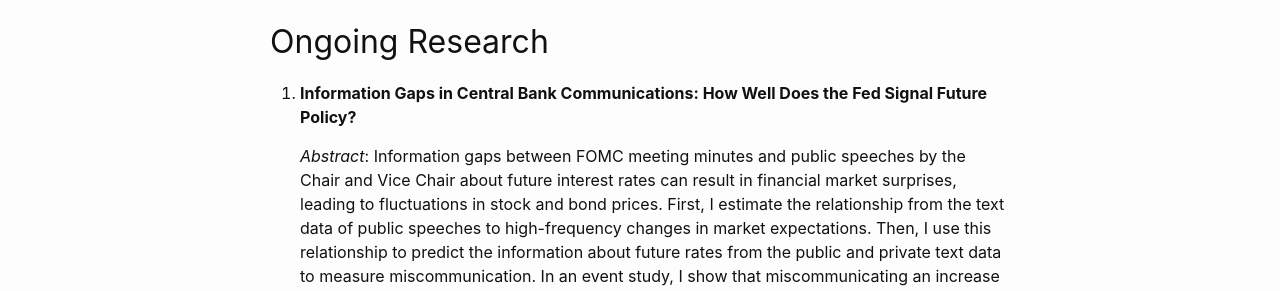
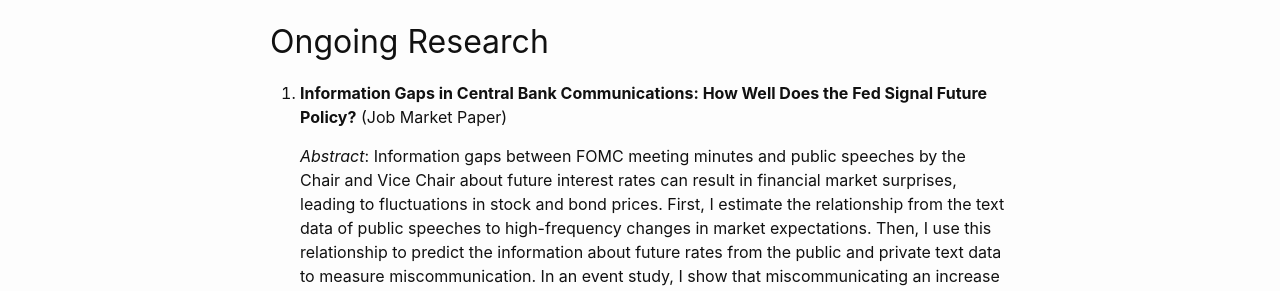
Before and after one commit to gavinhassall/gavinhassall.github.io, a Jekyll site: the page built from research.md, in a window 1280 px wide. Shown: the part 152-443 px from the top of the page. Built offline with Jekyll 4.4.1, drawn with Linux system fonts in a browser that asks for light colours.

Commit message:
Update research.md

```diff
--- a/research.md
+++ b/research.md
@@ -6,7 +6,7 @@ permalink: /research/
 
 ## Ongoing Research
 
-1. **Information Gaps in Central Bank Communications: How Well Does the Fed Signal Future Policy?**
+1. **Information Gaps in Central Bank Communications: How Well Does the Fed Signal Future Policy?** (Job Market Paper)
 
    *Abstract*: Information gaps between FOMC meeting minutes and public speeches by the Chair and Vice Chair about future interest rates can result in financial market surprises, leading to fluctuations in stock and bond prices. First, I estimate the relationship from the text data of public speeches to high-frequency changes in market expectations. Then, I use this relationship to predict the information about future rates from the public and private text data to measure miscommunication. In an event study, I show that miscommunicating an increase in future interest rates raises treasury yields and lowers stock prices. Moreover, this effect is persistent and large enough to generate short-term macroeconomic effects. I explain my results with a model where the central bank has superior information about its reaction function and real interest rates, which are communicated with noisy signals. My results suggest releasing detailed policy information sooner than is currently practiced could lower market volatility by closing some of the information gap between the Fed and financial markets.
 
```
